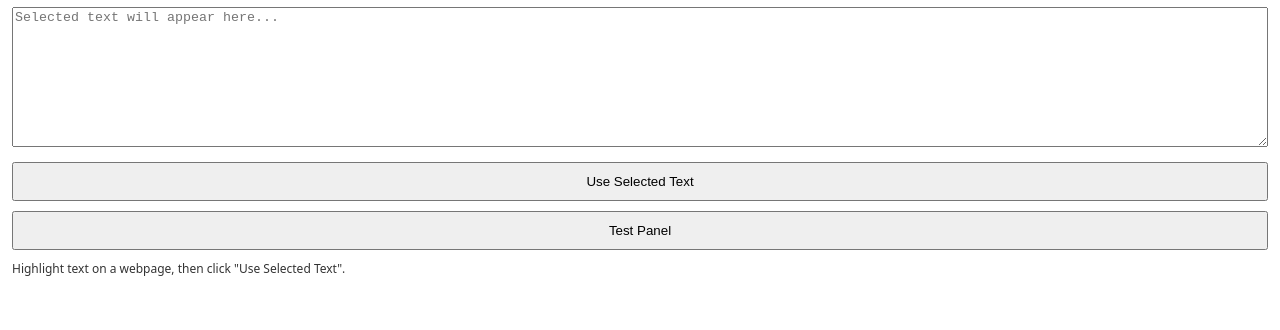
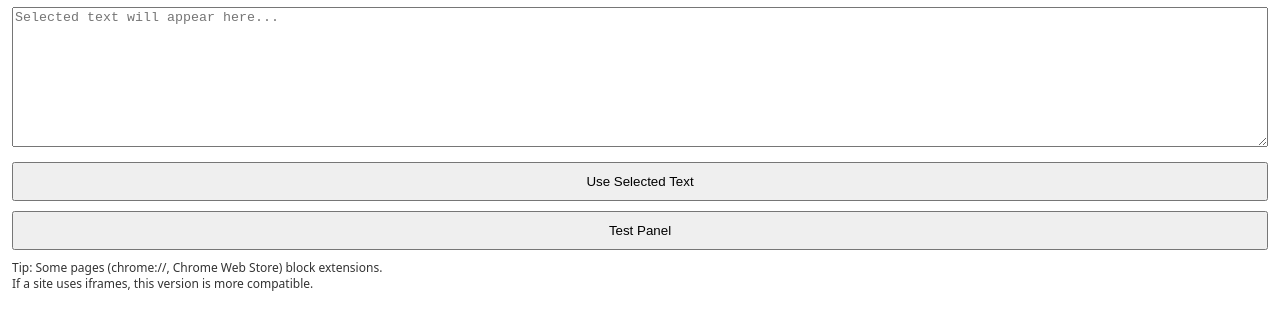
Before and after one commit to SehreenB/clearvoice-extension, a browser extension: page sidepanel.html in a window 1280 px wide. Shown: the part 56-386 px from the top of the page. Drawn offline with Linux system fonts and the light colour scheme.

Commit message:
Update sidepanel.html

```diff
--- a/sidepanel.html
+++ b/sidepanel.html
@@ -31,6 +31,7 @@
             margin-top: 10px;
             font-size: 12px;
             opacity: 0.8;
+            line-height: 1.3;
         }
     </style>
 </head>
@@ -44,7 +45,8 @@
     <button id="testBtn">Test Panel</button>
 
     <div class="note">
-        Highlight text on a webpage, then click "Use Selected Text".
+        Tip: Some pages (chrome://, Chrome Web Store) block extensions.<br />
+        If a site uses iframes, this version is more compatible.
     </div>
 
     <script src="sidepanel.js"></script>
```
